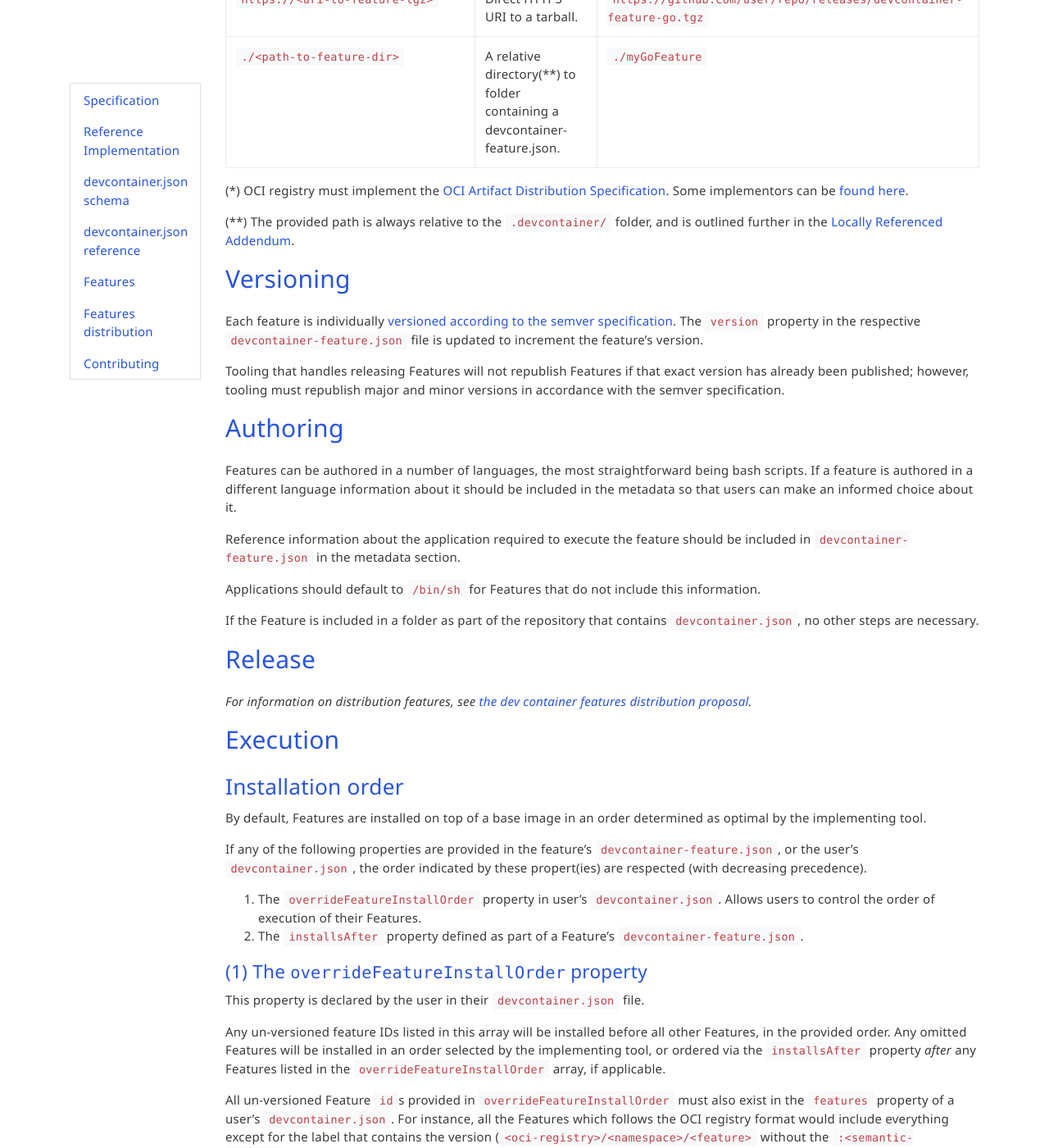
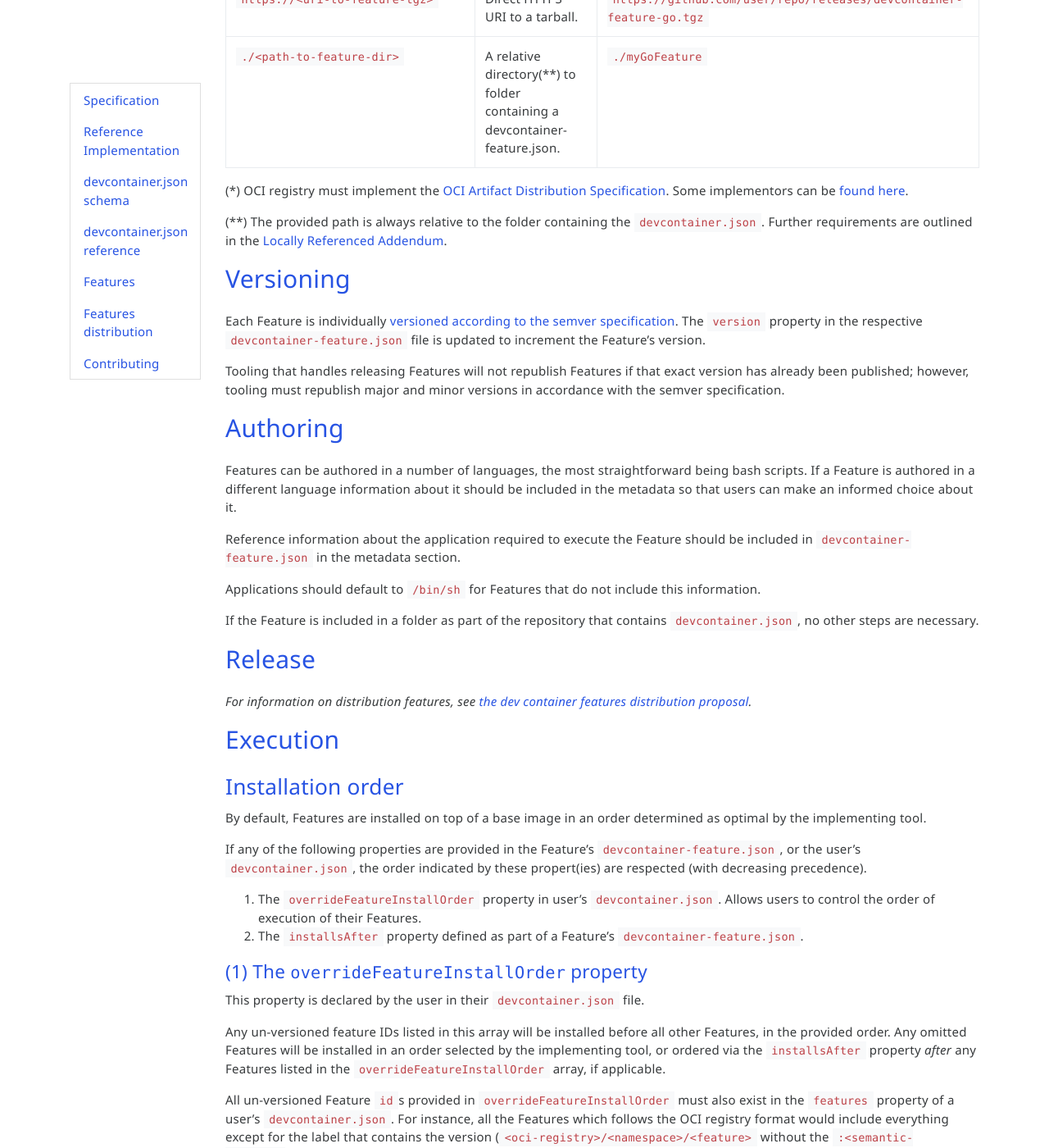
Before and after one commit to devcontainers/devcontainers.github.io, a Jekyll site: the page built from _implementors/features.md, in a window 1280 px wide and 1400 px high, scrolled down 3962 px. Shown: the whole window at 82% size. Built offline with Jekyll 4.4.1, drawn with Linux system fonts in a browser that asks for light colours; nearby versions of some CDN libraries; comment, search, counter and statistics services are not loaded; some of the changed text lies outside the part shown.

Commit message:
Update features.md

````diff
--- a/_implementors/features.md
+++ b/_implementors/features.md
@@ -20,7 +20,7 @@
 
 ## <a href="#folder-structure" name="folder-structure" class="anchor"> Folder Structure </a>
 
-A feature is a self contained entity in a folder with at least a `devcontainer-feature.json` and `install.sh` entrypoint script.  Additional files are permitted and are packaged along side the required files.
+A Feature is a self contained entity in a folder with at least a `devcontainer-feature.json` and `install.sh` entrypoint script.  Additional files are permitted and are packaged along side the required files.
 
 ```
 +-- feature
@@ -31,25 +31,25 @@
 
 ## <a href="#devcontainer-feature-json-properties" name="devcontainer-feature-json-properties" class="anchor"> devcontainer-feature.json properties </a>
 
-the `devcontainer-feature.json` file defines information about the feature to be used by any supporting tools and the way the feature will be executed.
+the `devcontainer-feature.json` file defines information about the feature to be used by any supporting tools and the way the Feature will be executed.
 
 The properties of the file are as follows:
 
 | Property | Type | Description |
 | :--- | :--- | :--- |
 | `id` | string | ID of the feature/definition. The `id` should be unique in the context of the repository/published package where the feature exists and must match the name of the directory where the `devcontainer-feature.json` resides. |
-| `version` | string | The semantic version of the feature. |
+| `version` | string | The semantic version of the Feature. |
 | `name` | string | Name of the feature/definition. |
 | `description` | string | Description of the feature/definition. |
-| `documentationURL` | string | Url that points to the documentation of the feature. |
-| `licenseURL` | string | Url that points to the license of the feature. |
-| `keywords` | array | List of strings relevant to a user that would search for this definition/feature. |
+| `documentationURL` | string | Url that points to the documentation of the Feature. |
+| `licenseURL` | string | Url that points to the license of the Feature. |
+| `keywords` | array | List of strings relevant to a user that would search for this definition/Feature. |
 | `options` | object | A map of options that will be passed as environment variables to the execution of the script. |
 | `containerEnv` | object | A set of name value pairs that sets or overrides environment variables. |
 | `privileged` | boolean | Sets [privileged mode](https://docs.docker.com/engine/reference/run/#runtime-privilege-and-linux-capabilities) for the container (required by things like docker-in-docker) when the feature is used. |
-| `init` | boolean | Adds the [tiny init](https://github.com/RKrahl/tiny-init) process to the container (`--init`) when the feature is used. |
+| `init` | boolean | Adds the [tiny init](https://github.com/RKrahl/tiny-init) process to the container (`--init`) when the Feature is used. |
 | `capAdd` | array | Adds container [capabilities](https://docs.docker.com/engine/security/#linux-kernel-capabilities) when the Feature is used. |
-| `securityOpt` | array | Sets container security options like updating the [seccomp profile](https://docs.docker.com/engine/security/seccomp/) when the feature is used. |
+| `securityOpt` | array | Sets container security options like updating the [seccomp profile](https://docs.docker.com/engine/security/seccomp/) when the Feature is used. |
 | `entrypoint` | string | Set if the feature requires an "entrypoint" script that should fire at container start up. |
 | `customizations` | object | Product specific properties, each namespace under `customizations` is treated as a separate set of properties. For each of this sets the object is parsed, values are replaced while arrays are set as a union. |
 | `installsAfter` | array | Array of ID's of Features that should execute before this one. Allows control for feature authors on soft dependencies between different Features. |
@@ -88,7 +88,7 @@
 
 A user can specify an arbitrary number of Features.  At build time, these Features will be installed in an order defined by a combination of the [installation order rules and implementation](#Installation-Order).
 
-A single feature is provided as a key/value pair, where the key is the feature identifier, and the value is an object containing "options" (or empty for "default").  Each key in the feature object must be unique.
+A single Feature is provided as a key/value pair, where the key is the Feature identifier, and the value is an object containing "options" (or empty for "default").  Each key in the feature object must be unique.
 
 These options are sourced as environment variables at build-time, as specified in [Option Resolution](#Option-Resolution).
 
@@ -109,7 +109,7 @@
 }
 ```
 
-> Note: The `:latest` version annotation is added implicitly if omitted. To pin to a specific package version ([example](https://github.com/devcontainers/features/pkgs/container/features/go/versions)), append it to the end of the feature.
+> Note: The `:latest` version annotation is added implicitly if omitted. To pin to a specific package version ([example](https://github.com/devcontainers/features/pkgs/container/features/go/versions)), append it to the end of the Feature.
 
 An option's value can be provided as either a `string` or `boolean`, and should match what is expected by the feature in the `devcontainer-feature.json` file.
 
@@ -141,19 +141,19 @@
 
 (*) OCI registry must implement the [OCI Artifact Distribution Specification](https://github.com/opencontainers/distribution-spec). Some implementors can be [found here](https://oras.land/implementors/).
 
-(**) The provided path is always relative to the `.devcontainer/` folder, and is outlined further in the [Locally Referenced Addendum](devcontainer-features-distribution#Addendum:-Locally-Referenced).
+(**) The provided path is always relative to the folder containing the `devcontainer.json`. Further requirements are outlined in the [Locally Referenced Addendum](devcontainer-features-distribution#Addendum:-Locally-Referenced).
 
 ## <a href="#versioning" name="versioning" class="anchor"> Versioning </a>
 
-Each feature is individually [versioned according to the semver specification](https://semver.org/). The `version` property in the respective `devcontainer-feature.json` file is updated to increment the feature's version.
+Each Feature is individually [versioned according to the semver specification](https://semver.org/). The `version` property in the respective `devcontainer-feature.json` file is updated to increment the Feature's version.
 
 Tooling that handles releasing Features will not republish Features if that exact version has already been published; however, tooling must republish major and minor versions in accordance with the semver specification.
 
 ## <a href="#authoring" name="authoring" class="anchor"> Authoring </a>
 
-Features can be authored in a number of languages, the most straightforward being bash scripts. If a feature is authored in a different language information about it should be included in the metadata so that users can make an informed choice about it.
+Features can be authored in a number of languages, the most straightforward being bash scripts. If a Feature is authored in a different language information about it should be included in the metadata so that users can make an informed choice about it.
 
-Reference information about the application required to execute the feature should be included in `devcontainer-feature.json` in the metadata section.
+Reference information about the application required to execute the Feature should be included in `devcontainer-feature.json` in the metadata section.
 
 Applications should default to `/bin/sh` for Features that do not include this information.
 
@@ -169,7 +169,7 @@
 
 By default, Features are installed on top of a base image in an order determined as optimal by the implementing tool.
 
-If any of the following properties are provided in the feature's `devcontainer-feature.json`, or the user's `devcontainer.json`, the order indicated by these propert(ies) are respected (with decreasing precedence).
+If any of the following properties are provided in the Feature's `devcontainer-feature.json`, or the user's `devcontainer.json`, the order indicated by these propert(ies) are respected (with decreasing precedence).
 
 1. The `overrideFeatureInstallOrder` property in user's `devcontainer.json`. Allows users to control the order of execution of their Features.
 2. The `installsAfter` property defined as part of a Feature's `devcontainer-feature.json`.
@@ -195,25 +195,25 @@
 
 | Property | Type | Description |
 | :--- | :--- | :--- |
-| `overrideFeatureInstallOrder` | array | Array consisting of the feature `id` (without the semantic version) of Features in the order the user wants them to be installed. |
+| `overrideFeatureInstallOrder` | array | Array consisting of the Feature `id` (without the semantic version) of Features in the order the user wants them to be installed. |
 {: .table .table-bordered .table-responsive}
 
 #### <a href="#installsAfter" name="installsAfter" class="anchor"> (2) The `installsAfter` Feature property </a>
 
-This property is defined in an individual feature's `devcontainer-feature.json` file by the feature author.  `installsAfter` allows an author to provide the tooling hints on loose dependencies between Features.
+This property is defined in an individual Feature's `devcontainer-feature.json` file by the feature author.  `installsAfter` allows an author to provide the tooling hints on loose dependencies between Features.
 
 After `overrideFeatureInstallOrder` is resolved, any remaining Features that declare an `installsAfter` must be installed after the Features declared in the property, provided that the features have also been declared in the `features` property.
 
 | Property | Type | Description |
 | :--- | :--- | :--- |
-| `installsAfter` | array | Array consisting of the feature `id` that should be installed before the given Feature |
+| `installsAfter` | array | Array consisting of the Feature `id` that should be installed before the given Feature. |
 {: .table .table-bordered .table-responsive}
 
 ### <a href="#option-resolution" name="option-resolution" class="anchor"> Option Resolution </a>
 
-A feature's 'options' - specified as the value of a single feature key/value pair in the user's `devcontainer.json` - are passed to the feature as environment variables.
+A Feature's 'options' - specified as the value of a single Feature key/value pair in the user's `devcontainer.json` - are passed to the Feature as environment variables.
 
-A supporting tool will parse the `options` object provided by the user.  If a value is provided for a feature, it will be emitted to a file named `devcontainer-features.env` following the format `<OPTION_NAME>=<value>`.
+A supporting tool will parse the `options` object provided by the user.  If a value is provided for a Feature, it will be emitted to a file named `devcontainer-features.env` following the format `<OPTION_NAME>=<value>`.
 
 To ensure a option that is valid as an environment variable, the follow substitutions are performed.
 
@@ -230,7 +230,7 @@
 
 ### <a href="#option-resolution-example" name="option-resolution-example" class="anchor"> Option resolution example </a>
 
-Suppose a `python` feature has the following `options` parameters declared in the `devcontainer-feature.json` file:
+Suppose a `python` Feature has the following `options` parameters declared in the `devcontainer-feature.json` file:
 
 ```jsonc
 // ...
@@ -254,7 +254,7 @@
 }
 ```
 
-The user's `devcontainer.json` declared the python feature like so
+The user's `devcontainer.json` declared the python Feature like so:
 
 ```jsonc
 
@@ -294,10 +294,10 @@
 
 There are several things to keep in mind for an application that implements Features:
 
-- The order of execution of Features is determined by the application, based on the `installAfter` property used by feature authors. It can be overridden by users if necessary with the `overrideFeatureInstallOrder` in `devcontainer.json`.
+- The order of execution of Features is determined by the application, based on the `installAfter` property used by Feature authors. It can be overridden by users if necessary with the `overrideFeatureInstallOrder` in `devcontainer.json`.
 - Features are used to create an image that can be used to create a container or not.
 - Parameters like `privileged`, `init` are included if just 1 feature requires them.
 - Parameters like `capAdd`, `securityOp`  are concatenated.
 - `containerEnv` is added before the feature is executed as `ENV` commands in the Dockerfile.
-- Each feature script executes as its own layer to aid in caching and rebuilding.
+- Each Feature script executes as its own layer to aid in caching and rebuilding.
 - There is also a proposal to move properties like `privileged` to `devcontainer.json` for consistency and to reduce reliance on the `runArgs` property. See https://github.com/devcontainers/spec/issues/2.
````
